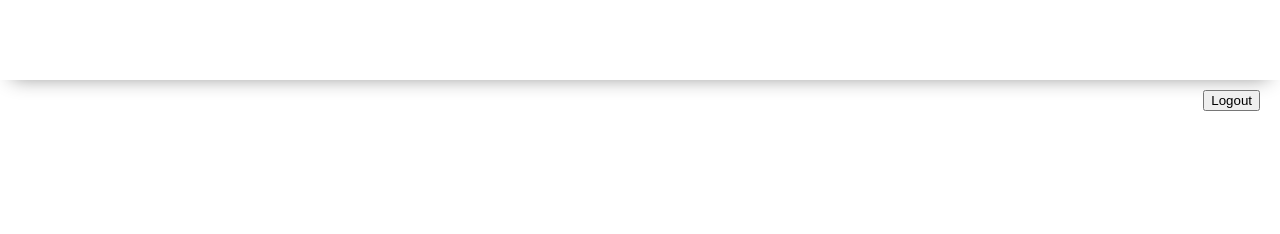
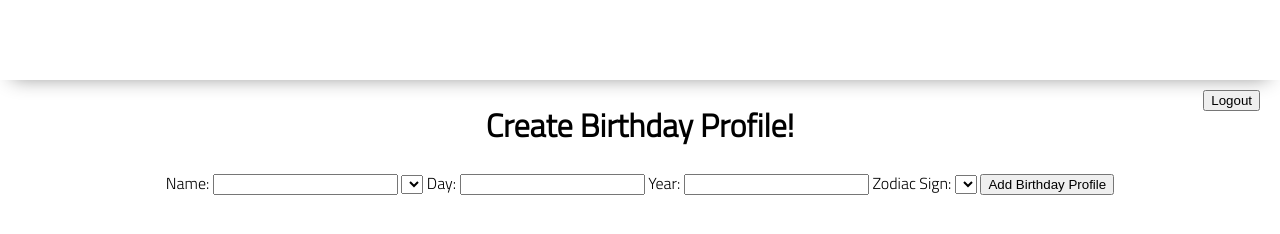
Before and after one commit to delaneyfogarty/Gift-wrApp, a plain HTML site: page create/index.html in a window 1280 px wide. Drawn offline with nearby package versions, Linux system fonts and the light colour scheme.

Commit message:
filled in create HTML

```diff
--- a/create/index.html
+++ b/create/index.html
@@ -21,7 +21,34 @@
     </header>
     <button id="logout">Logout</button>
     <main>
+        <h1>Create Birthday Profile!</h1>
 
+        <form>
+            <label>Name:
+                <input name="name" />
+            </label>
+
+            <select name="chosen-month">
+
+            </select>
+
+            <label>Day:
+                <input name="day" />
+            </label>
+
+            <label>Year:
+                <input name="year" />
+            </label>
+
+            <label>Zodiac Sign:
+                <select id="zodiac-sign" name="zodiac-sign">
+
+                </select>
+            </label>
+
+            <button class="create-person-button">Add Birthday Profile</button>
+
+        </form>
     </main>
     <footer>
         <!-- <div class="copy gutter-right">&copy; 2021 Alchemy Code Lab</div> -->
```
